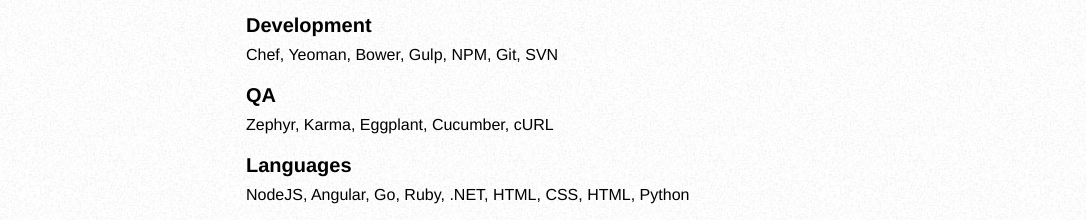
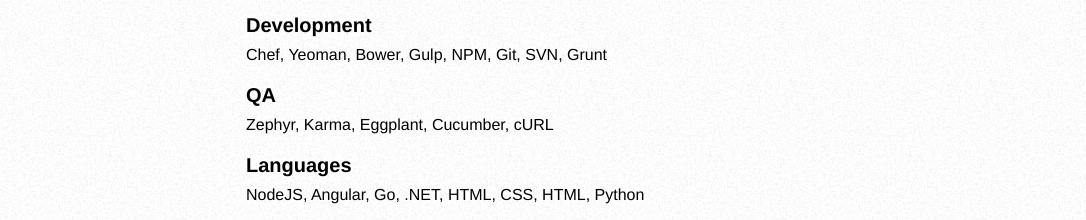
Before and after one commit to Christopher-Churnick/Christopher-Churnick.github.io, a plain HTML site: page index.html in a window 1280 px wide. Shown: the part 814-1034 px from the top of the page, without its empty margins (194-1280 px from the left). Drawn offline with Linux system fonts and the light colour scheme.

Commit message:
final clean up...maybe. :(

```diff
--- a/index.html
+++ b/index.html
@@ -82,13 +82,13 @@
                 <p>TCP/IP, DNS</p>
 
                 <h2>Development</h2>
-                <p>Chef, Yeoman, Bower, Gulp, NPM, Git, SVN</p>
+                <p>Chef, Yeoman, Bower, Gulp, NPM, Git, SVN, Grunt</p>
 
                 <h2>QA</h2>
                 <p> Zephyr, Karma, Eggplant, Cucumber, cURL</p>
 
                 <h2>Languages</h2>
-                <p>NodeJS, Angular, Go, Ruby, .NET, HTML, CSS, HTML, Python</p>
+                <p>NodeJS, Angular, Go, .NET, HTML, CSS, HTML, Python</p>
 
                 <h2>Management</h2>
                 <p>Atlassian (Jira, Greenhopper, Bamboo, Confluence) Rally, Version One, Evernote, Kanbanchi, Basecamp</p>
```
